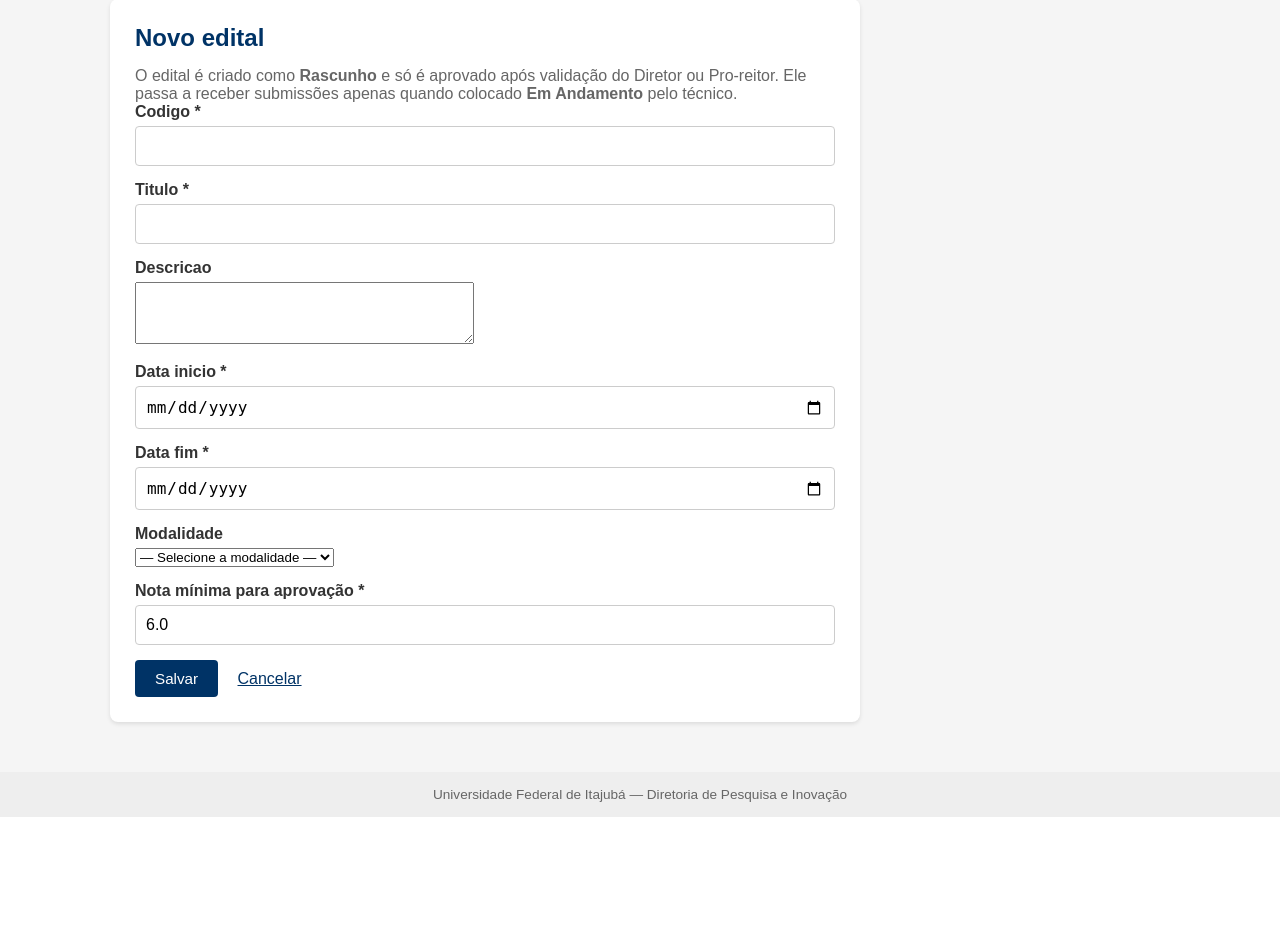
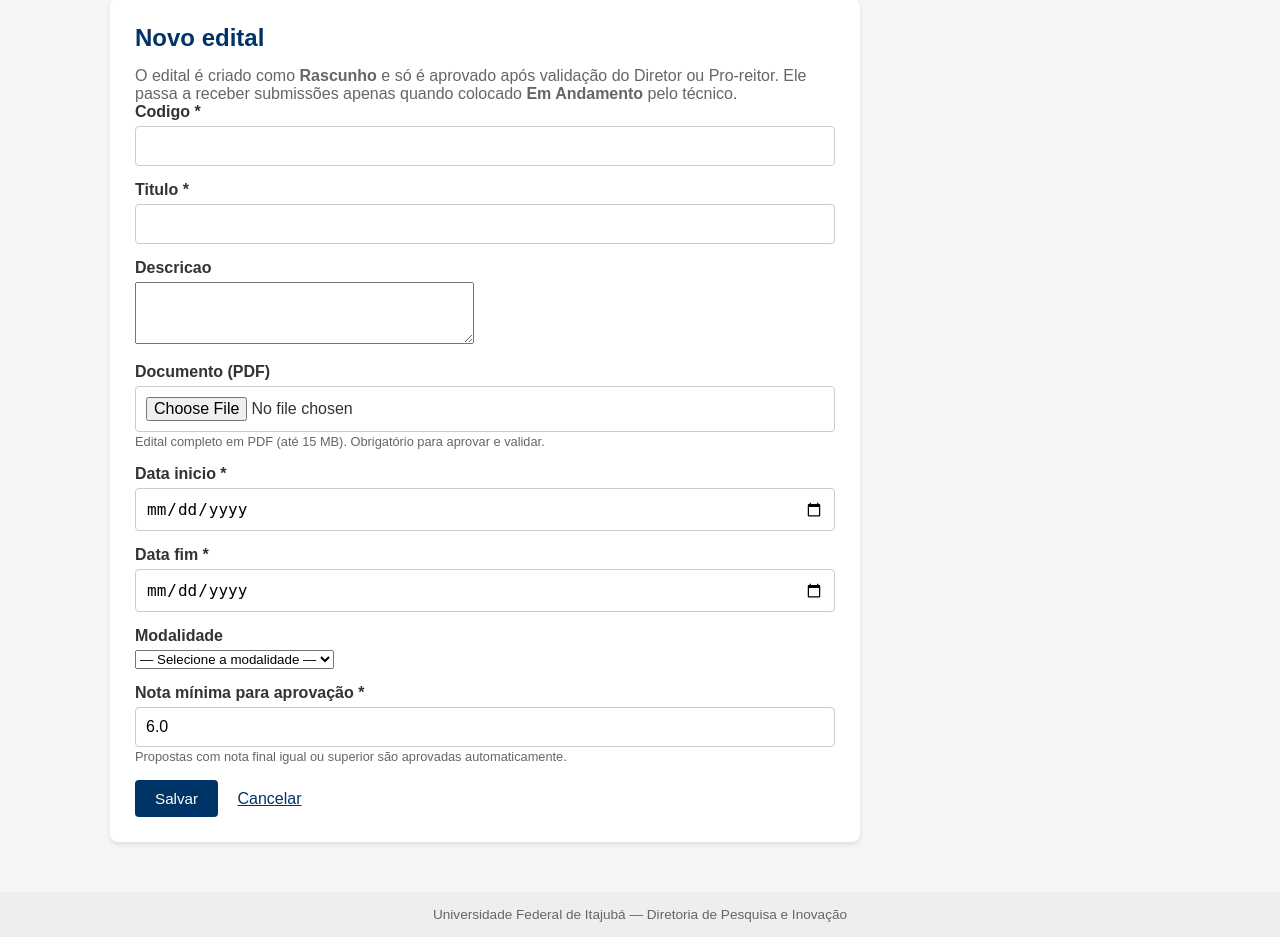
Before and after one commit to hektor-monteiro/SGP-UNIFEI, a Django app: page /editais/novo/ in a window 1280 px wide. Shown: the part 87-1024 px from the top of the page. Before the commit the page ends 904 px from the top, so only its background shows below. Run offline with Django 5.2, Linux system fonts and the light colour scheme; the visitor is signed in with stand-in values (Sample User, id 1); data that the repository does not hold is empty.

Commit message:
feat: edital com documento em PDF obrigatório na aprovação
O técnico anexa o edital completo em PDF (objeto, cronograma,
requisitos, habilitação — o formato do edital oficial da DiP) e o
diretor/pro-reitor lê o documento antes de carimbar a validação.

- Edital ganha arquivo_pdf (ModeloComArquivo + validar_pdf) e rota
  GET /editais/<pk>/arquivo/ com a MESMA permissão do detalhe: abaixo
  de técnicos só o edital em execução (403 nos demais); nunca /media/
  público
- ação Aprovar e validar bloqueada sem PDF (mensagem clara e o status
  não muda); criar e editar continua livre
- formulário com enctype multipart (antes o upload era ignorado em
  silêncio) e ajuda do campo visível ao técnico
- detalhe exibe "Abrir o PDF do edital" e a lista busca por ?q= em
  código, título ou descrição (o texto curto é o pesquisável)

```diff
--- a/apps/editais/forms.py
+++ b/apps/editais/forms.py
@@ -22,8 +22,8 @@ class EditalForm(forms.ModelForm):
     class Meta:
         model = Edital
         fields = [
-            'codigo', 'titulo', 'descricao', 'data_inicio', 'data_fim',
-            'modalidade', 'nota_minima',
+            'codigo', 'titulo', 'descricao', 'arquivo_pdf',
+            'data_inicio', 'data_fim', 'modalidade', 'nota_minima',
         ]
         widgets = {
             'data_inicio': forms.DateInput(attrs={'type': 'date'}, format='%Y-%m-%d'),
@@ -37,6 +37,9 @@ class EditalForm(forms.ModelForm):
         self.fields['modalidade'].empty_label = '— Selecione a modalidade —'
         self.fields['modalidade'].required = False
         self.fields['descricao'].required = False
+        # O PDF nasce opcional (rascunho sem documento); a exigência é
+        # na aprovação — ver view `acao`.
+        self.fields['arquivo_pdf'].required = False
 
     def clean(self):
         cleaned = super().clean()
--- a/apps/editais/models.py
+++ b/apps/editais/models.py
@@ -1,14 +1,30 @@
 from django.db import models
 import uuid
-from apps.core.models import TimeStampedModel
+from apps.core.models import ModeloComArquivo, TimeStampedModel
+from apps.core.validators import validar_pdf
 from apps.bolsas.models import ModalidadeBolsa
 from apps.projetos.models import Proposta
 
-class Edital(TimeStampedModel):
+class Edital(TimeStampedModel, ModeloComArquivo):
     id = models.UUIDField(primary_key=True, default=uuid.uuid4, editable=False)
     codigo = models.CharField(max_length=50, unique=True)
     titulo = models.CharField(max_length=255)
     descricao = models.TextField(blank=True)
+    # A redação completa do edital (objetivo, cronograma, requisitos,
+    # habilitação...) fica no documento anexado abaixo — o técnico a
+    # descreve no PDF, como no edital oficial da DiP. Obrigatório para
+    # a aprovação/validação (diretor ou pro-reitor).
+    arquivo_pdf = models.FileField(
+        upload_to='uploads/editais/%Y/%m/',
+        blank=True,
+        validators=[validar_pdf],
+        verbose_name='Documento (PDF)',
+        help_text=(
+            'Edital completo em PDF (até 15 MB). Obrigatório para '
+            'aprovar e validar.'
+        ),
+    )
+    campo_arquivo = 'arquivo_pdf'
     data_inicio = models.DateField()
     data_fim = models.DateField()
     status = models.CharField(max_length=15, choices=[
--- a/apps/editais/urls.py
+++ b/apps/editais/urls.py
@@ -5,6 +5,7 @@ urlpatterns = [
     path('editais/', views.lista, name='editais_lista'),
     path('editais/novo/', views.novo, name='edital_novo'),
     path('editais/<uuid:pk>/', views.detalhe, name='edital_detalhe'),
+    path('editais/<uuid:pk>/arquivo/', views.arquivo, name='edital_arquivo'),
     path('editais/<uuid:pk>/editar/', views.editar, name='edital_editar'),
     path('editais/<uuid:pk>/acao/<str:acao>/', views.acao, name='edital_acao'),
     path('editais/<uuid:pk>/propostas/nova/', views.proposta_nova, name='proposta_nova'),
--- a/apps/editais/views.py
+++ b/apps/editais/views.py
@@ -26,12 +26,14 @@ from decimal import Decimal
 from django.contrib import messages
 from django.contrib.auth.decorators import login_required
 from django.core.exceptions import PermissionDenied
+from django.http import Http404
 from django.db.models import Q
 from django.shortcuts import get_object_or_404, redirect, render
 from django.views.decorators.cache import never_cache
 from django.views.decorators.http import require_POST
 from django.utils.timezone import localdate, now
 
+from apps.core.arquivos import servir_pdf
 from apps.core.models import Perfil
 from apps.core.permissions import perfil_de, pode_gerir
 from apps.bolsas.forms import IndicacaoForm
@@ -204,7 +206,12 @@ def lista(request):
     if modalidade:
         editais = editais.filter(modalidade__sigla=modalidade)
     if busca:
-        editais = editais.filter(titulo__icontains=busca)
+        # Busca por código, título ou descrição (padrão das listas)
+        editais = editais.filter(
+            Q(codigo__icontains=busca)
+            | Q(titulo__icontains=busca)
+            | Q(descricao__icontains=busca)
+        )
 
     perfil = perfil_de(request.user)
     gerir = pode_gerir(perfil)
@@ -270,6 +277,24 @@ def detalhe(request, pk):
 
 @login_required
 @never_cache
+def arquivo(request, pk):
+    """Entrega o PDF do edital com a MESMA permissão do detalhe.
+
+    Abaixo de técnicos só o edital em execução ('em_andamento') é
+    acessível; os demais status são gestão. O arquivo nunca é servido
+    por /media/ público (o edital pode citar dados internos — LGPD).
+    """
+    edital = get_object_or_404(Edital, pk=pk)
+    perfil = perfil_de(request.user)
+    if not pode_gerir(perfil) and edital.status != 'em_andamento':
+        raise PermissionDenied
+    if not edital.arquivo_pdf:
+        raise Http404('Este edital não tem documento anexado.')
+    return servir_pdf(edital.arquivo_pdf.path)
+
+
+@login_required
+@never_cache
 def novo(request):
     """Criação de edital (técnico+, conforme requisito §3.1)."""
     perfil = perfil_de(request.user)
@@ -277,7 +302,7 @@ def novo(request):
         raise PermissionDenied
 
     if request.method == 'POST':
-        form = EditalForm(request.POST)
+        form = EditalForm(request.POST, request.FILES)
         if form.is_valid():
             edital = form.save(commit=False)
             edital.criado_por = request.user
@@ -305,7 +330,7 @@ def editar(request, pk):
     edital = get_object_or_404(Edital, pk=pk)
 
     if request.method == 'POST':
-        form = EditalForm(request.POST, instance=edital)
+        form = EditalForm(request.POST, request.FILES, instance=edital)
         if form.is_valid():
             form.save()
             messages.success(request, f'Edital {edital.codigo} atualizado com sucesso.')
@@ -337,6 +362,16 @@ def acao(request, pk, acao):
             request,
             f'Não é possível {acao} um edital com status '
             f'"{edital.get_status_display()}".',
+        )
+        return redirect('edital_detalhe', pk=edital.pk)
+
+    # Aprovação exige o documento: a redação oficial do edital vive no
+    # PDF e quem valida (diretor/pro-reitor) precisa lê-lo.
+    if acao == 'aprovar' and not edital.arquivo_pdf:
+        messages.error(
+            request,
+            'Anexe o PDF do edital (campo "Documento (PDF)") antes de '
+            'aprovar e validar.',
         )
         return redirect('edital_detalhe', pk=edital.pk)
 
--- a/templates/editais/form.html
+++ b/templates/editais/form.html
@@ -14,7 +14,7 @@
         </div>
     {% endif %}
 
-    <form method="post">
+    <form method="post" enctype="multipart/form-data">
         {% csrf_token %}
         {% for field in form %}
             <p>
@@ -23,6 +23,9 @@
                 {% if field.errors %}
                     <span style="color:#b71c1c; font-size:0.85rem;">{{ field.errors|first }}</span>
                 {% endif %}
+                {% if field.help_text %}
+                    <span style="color:#666; font-size:0.8rem;">{{ field.help_text }}</span>
+                {% endif %}
             </p>
         {% endfor %}
         <button type="submit" class="btn">Salvar</button>
--- a/templates/editais/lista.html
+++ b/templates/editais/lista.html
@@ -14,7 +14,7 @@
     <form method="get" style="margin-top:15px; display:flex; gap:10px; flex-wrap:wrap; align-items:flex-end;">
         <div>
             <label style="font-size:0.85rem;">Busca</label>
-            <input type="text" name="q" value="{{ filtros.q }}" placeholder="Título do edital" style="width:220px;">
+            <input type="text" name="q" value="{{ filtros.q }}" placeholder="Código, título ou descrição" style="width:220px;">
         </div>
         <div>
             <label style="font-size:0.85rem;">Status</label>
```
Also changed, not shown: sgp/tests/test_editais.py (+7 -2 lines), sgp/tests/test_edital_pdf.py (added, +226 -0 lines), templates/editais/detalhe.html (+11 -0 lines), apps/editais/migrations/0006_edital_arquivo_pdf.py (added).
